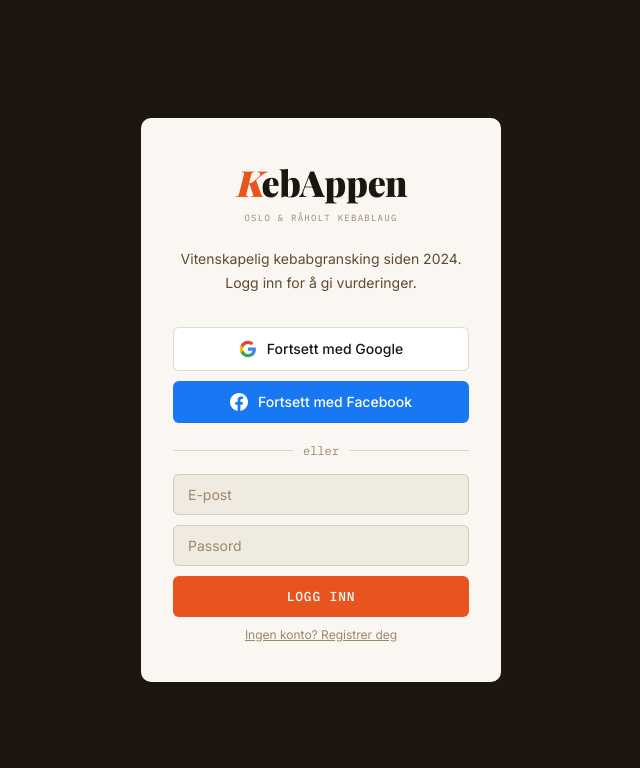
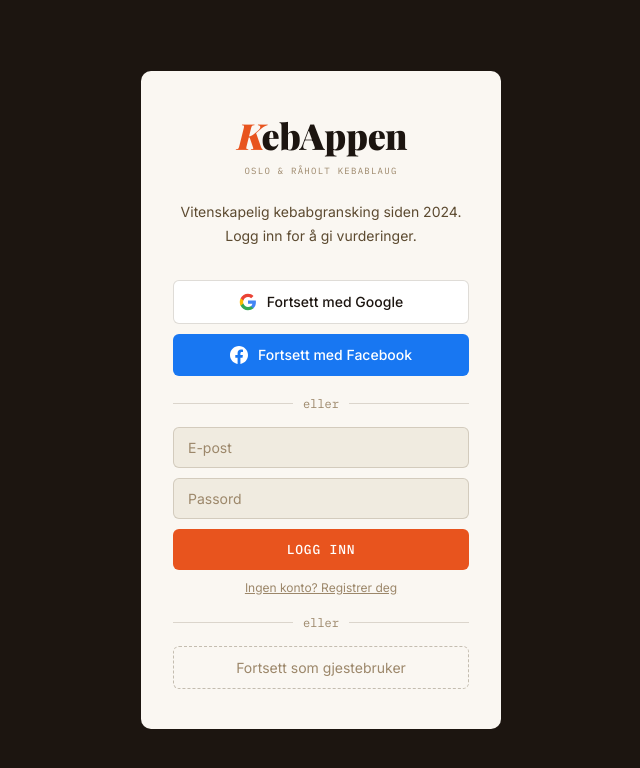
Before and after one commit to kareviga/KebApp, a React (Vite) app: page / in a window 1280 px wide. Shown: the top 768 px of the page, without its empty margins (319-959 px from the left). Built offline with nearby package versions, Linux system fonts and the light colour scheme; no server answers; the database is empty; a web font is replaced by a local one.

Commit message:
feat: add guest login option

```diff
--- a/src/components/ProfileView.jsx
+++ b/src/components/ProfileView.jsx
@@ -37,7 +37,8 @@ export default function ProfileView({ user }) {
     ? ratings.reduce((s, r) => s + calcK(r), 0) / totalRatings
     : null
 
-  const displayName = user.user_metadata?.full_name || user.email?.split('@')[0] || 'Bruker'
+  const isGuest = user.is_anonymous
+  const displayName = isGuest ? 'Gjestebruker' : (user.user_metadata?.full_name || user.email?.split('@')[0] || 'Bruker')
   const avatarUrl = user.user_metadata?.avatar_url
 
   return (
@@ -53,7 +54,7 @@ export default function ProfileView({ user }) {
             </div>
             <div className={styles.profileInfo}>
               <div className={styles.name}>{displayName}</div>
-              <div className={styles.email}>{user.email}</div>
+              <div className={styles.email}>{isGuest ? 'Ikke innlogget' : user.email}</div>
             </div>
           </div>
 
--- a/src/hooks/useAuth.js
+++ b/src/hooks/useAuth.js
@@ -32,6 +32,9 @@ export function useAuth() {
       options: { redirectTo: window.location.origin },
     })
 
+  const signInAsGuest = () =>
+    supabase.auth.signInAnonymously()
+
   const signInWithEmail = (email, password) =>
     supabase.auth.signInWithPassword({ email, password })
 
@@ -40,5 +43,5 @@ export function useAuth() {
 
   const signOut = () => supabase.auth.signOut()
 
-  return { user, loading, signInWithGoogle, signInWithFacebook, signInWithEmail, signUpWithEmail, signOut }
+  return { user, loading, signInWithGoogle, signInWithFacebook, signInWithEmail, signUpWithEmail, signInAsGuest, signOut }
 }
--- a/src/pages/Login.jsx
+++ b/src/pages/Login.jsx
@@ -3,7 +3,7 @@ import { useAuth } from '../hooks/useAuth'
 import styles from './Login.module.css'
 
 export default function Login() {
-  const { signInWithGoogle, signInWithFacebook, signInWithEmail, signUpWithEmail } = useAuth()
+  const { signInWithGoogle, signInWithFacebook, signInWithEmail, signUpWithEmail, signInAsGuest } = useAuth()
   const [mode, setMode] = useState('signin') // 'signin' | 'signup'
   const [email, setEmail] = useState('')
   const [password, setPassword] = useState('')
@@ -85,6 +85,12 @@ export default function Login() {
             {mode === 'signin' ? 'Ingen konto? Registrer deg' : 'Har du konto? Logg inn'}
           </button>
         </div>
+
+        <div className={styles.divider}><span>eller</span></div>
+
+        <button className={styles.btnGuest} onClick={signInAsGuest}>
+          Fortsett som gjestebruker
+        </button>
       </div>
     </div>
   )
--- a/src/pages/Login.module.css
+++ b/src/pages/Login.module.css
@@ -166,3 +166,17 @@
   font-family: var(--fb);
   text-align: left;
 }
+
+.btnGuest {
+  width: 100%;
+  padding: 12px 20px;
+  background: transparent;
+  border: 1px dashed var(--b3);
+  border-radius: var(--rs);
+  font-family: var(--fb);
+  font-size: 14px;
+  color: var(--t3);
+  cursor: pointer;
+  transition: all .15s;
+}
+.btnGuest:hover { border-color: var(--t2); color: var(--t2); }
```
